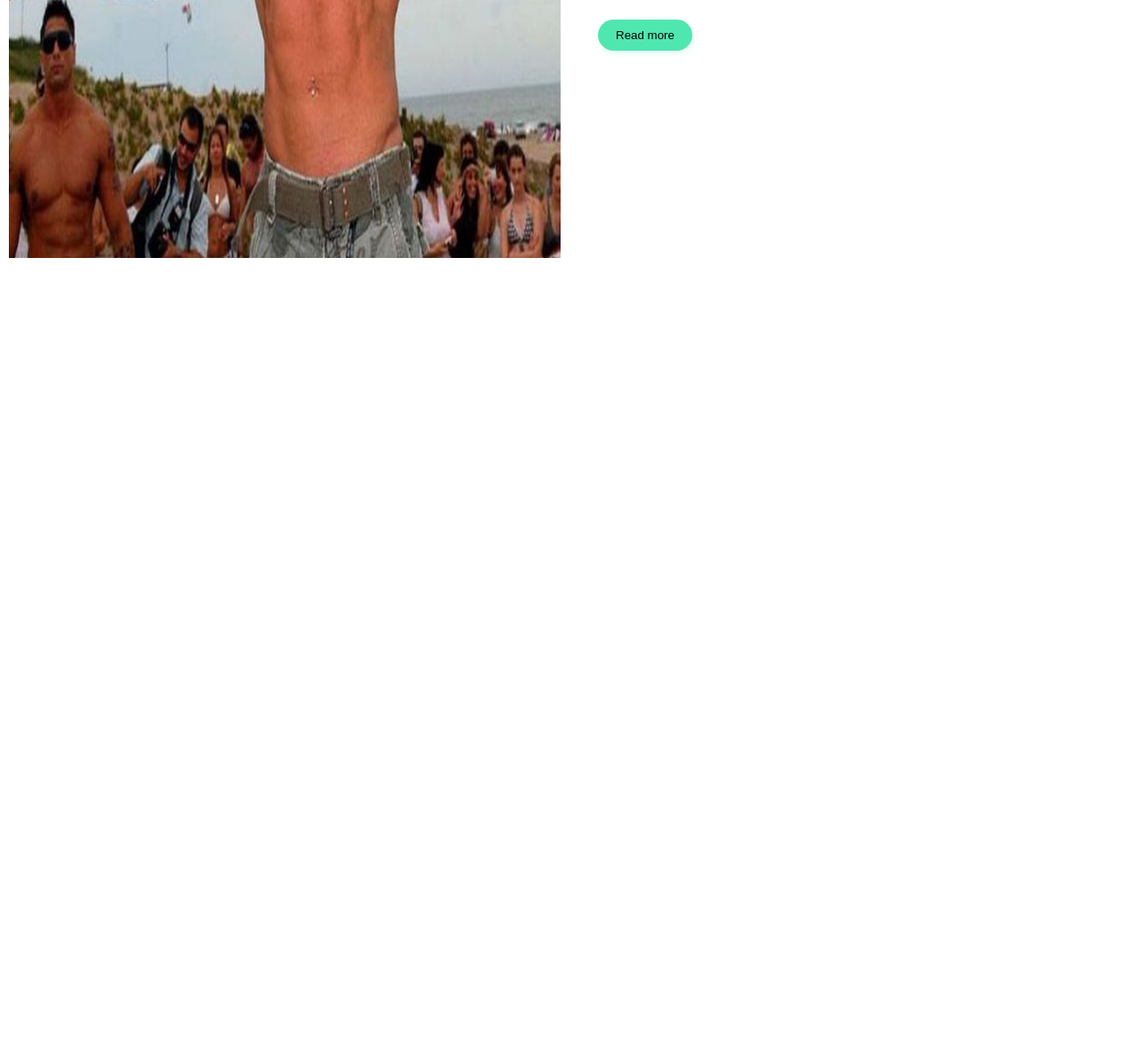
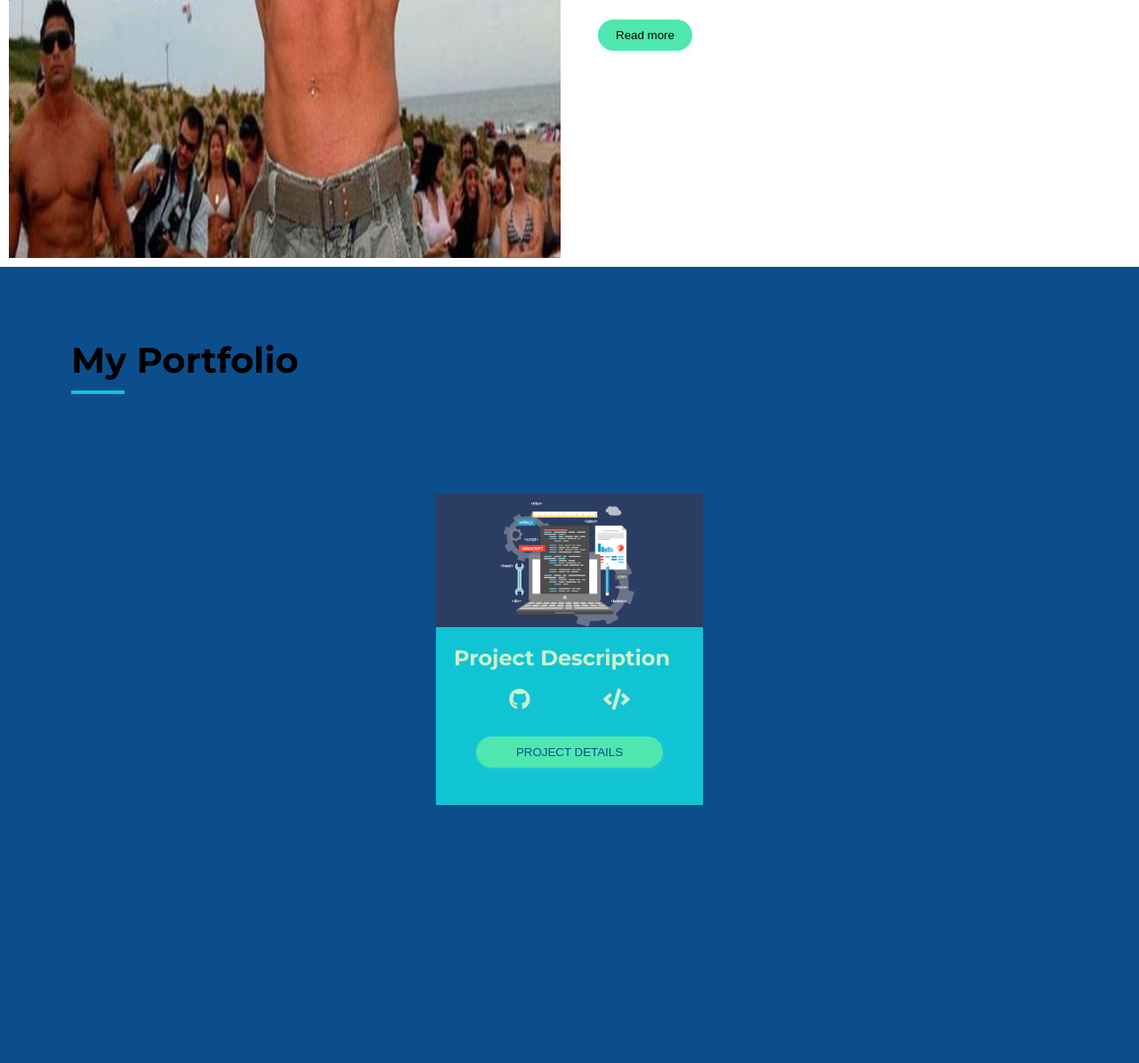
Before and after one commit to aaguussilva/Web-Personal, a plain HTML site: page index.html in a window 1280 px wide. Shown: the part 1300-2495 px from the top of the page at 89% size. Before the commit the page ends 1600 px from the top, so only its background shows below. Drawn offline with Linux system fonts and the light colour scheme.

Commit message:
Protofolio

```diff
--- a/css/styles.css
+++ b/css/styles.css
@@ -131,3 +131,76 @@ span {
 .about p{
   margin-bottom: 1em;
 }
+
+.portofolio {
+  width: 100vw;
+  background-color: #0C4E8C;
+}
+
+.portofolio-headings {
+  width: 100%;
+  padding: 5em;
+}
+
+.portofolio-headings h2 {
+  font-size: 2.5em;
+}
+
+.portofolio .container {
+  width: 80vw;
+  height: 80vh;
+  margin: 0 auto;
+  display: flex;
+  justify-content: center;
+}
+
+.card {
+  width: 300px;
+  height: 350px;
+  color: #CCF1CD;
+  background-color: #11C4D4;
+}
+
+.card__img {
+  width: 100%;
+  height: 150px;
+  background-image: url(../img/2-original.png);
+  background-size: cover;
+}
+
+.card__title {
+  padding: 20px;
+}
+
+.card__project-links {
+  display: flex;
+  justify-content: space-evenly;
+}
+
+.card__project-links a {
+  color: #CCF1CD;
+  text-decoration: none;
+}
+
+.card__project-links i {
+  font-size: 1.5em;
+}
+
+.card .project-details {
+  margin: 0 auto;
+  width: 70%;
+  margin: 1em;
+}
+
+.card .project-details a {
+  text-decoration: none;
+  color: #0C4E8C;
+  text-transform: uppercase;
+}
+
+.project-details-content {
+  display: flex;
+  width: 100%;
+  justify-content: center;
+  margin-top: 1em;
+}
--- a/index.html
+++ b/index.html
@@ -35,6 +35,7 @@
       <img src="./img/ricardo_fort_portada.jpg_423682103.jpg">
     </main>
   </div>
+
   <div class="about">
     <img src="./img/24IKGL7PIZCTNCYFSW5N2GHJ44.jpg" alt="agus silva">
     <div class="about-info">
@@ -45,5 +46,31 @@
       <button class="download-cv">Read more</button>
     </div>
   </div>
+
+  <div class="portofolio">
+    <div class="portofolio-headings">
+      <h2>My Portfolio</h2>
+      <div class="divider"></div>
+    </div>
+
+    <div class="container">
+      <div class="card">
+        <div class="card__img"></div>
+        <div class="card__title">
+          <h2>Project Description</h2>
+        </div>
+        <div class="card__project-links">
+          <a href=""><i class="fab fa-github"></i></a>
+          <a href=""><i class="fas fa-code"></i></a>
+        </div>
+        <div class="project-details-content">
+          <button class="project-details download-cv">
+            <a href="">Project Details</a>
+          </button>
+        </div>
+      </div>
+    </div>
+  </div>
+
 </body>
 </html>
```
